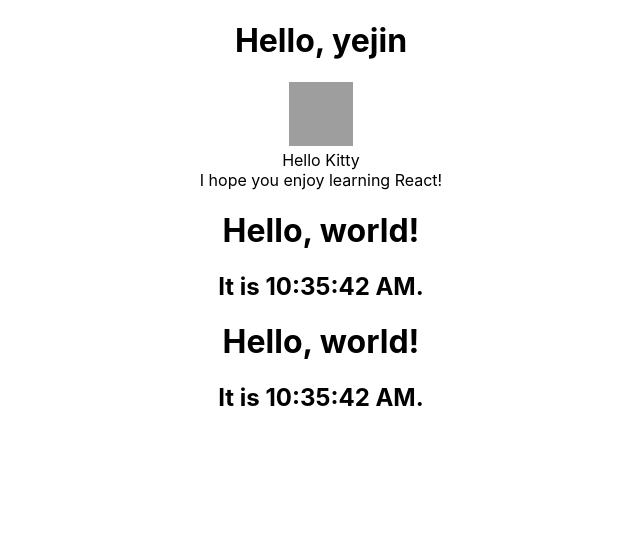
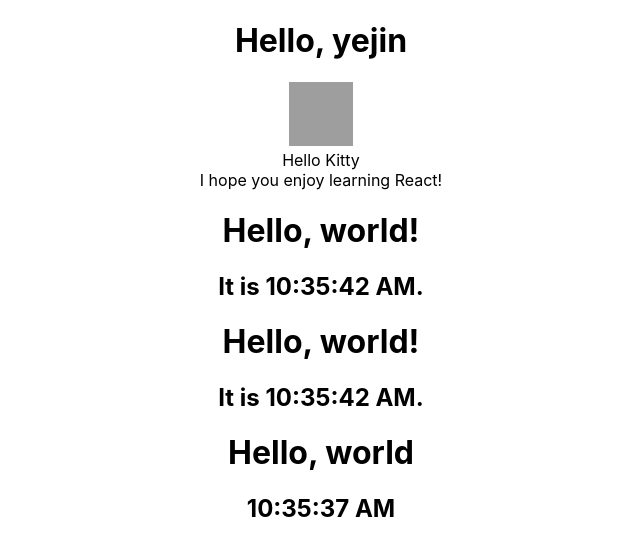
Before and after one commit to uiop5809/React-Study, a React (Create React App) app: page / in a window 1280 px wide. Shown: the top 556 px of the page, without its empty margins (319-959 px from the left). Built offline with nearby package versions, Linux system fonts and the light colour scheme; grey boxes are pictures that could not be loaded.

Commit message:
LifeCycle

```diff
--- a/src/App.js
+++ b/src/App.js
@@ -3,6 +3,7 @@ import Composition from "./components/Props/Composition.jsx";
 import Extraction from "./components/Props/Extraction/Extraction.jsx";
 import ClassComponent from "./components/State/ClassComponent.jsx";
 import FunctionalComponent from "./components/State/FunctionalComponent.jsx";
+import ClassComponent2 from "./components/LifeCycle/ClassComponent2";
 
 function App() {
   return (
@@ -11,6 +12,7 @@ function App() {
       <Extraction />
       <ClassComponent />
       <FunctionalComponent />
+      <ClassComponent2 />
     </div>
   );
 }
--- /dev/null
+++ b/src/components/LifeCycle/ClassComponent2.jsx
@@ -0,0 +1,48 @@
+import React, { Component } from "react";
+
+export default class ClassComponent2 extends Component {
+  // state 초기화 및 메서드 바인딩
+  constructor(props) {
+    super(props);
+    console.log("constructor");
+    this.state = { date: new Date() };
+    // 함수 안에서 클래스에 직접 접근하고 싶다면(this.state) 바인딩을 해줘야 한다.
+    // 또는, 화살표 함수로 바꿔준다.
+    this.handleClick = this.handleClick.bind(this);
+  }
+
+  // DOM 노드 초기화 및 데이터 fetch
+  componentDidMount() {
+    console.log("componentDidMount");
+    this.timerId = setInterval(() => this.tick(), 10000);
+  }
+
+  componentDidUpdate() {
+    console.log("componentDidUpdate");
+  }
+
+  // 타이머 제거 및 요청 취소 및 구독 해제
+  componentWillUnmount() {
+    console.log("componentWillUnmount");
+    clearInterval(this.timerId);
+  }
+
+  tick() {
+    console.log("tick");
+    this.setState({ date: new Date() });
+  }
+
+  handleClick() {
+    alert(this.state.date);
+  }
+
+  render() {
+    console.log("render");
+    return (
+      <div>
+        <h1 onClick={this.handleClick}>Hello, world</h1>
+        <h2>{this.state.date.toLocaleTimeString()}</h2>
+      </div>
+    );
+  }
+}
```
